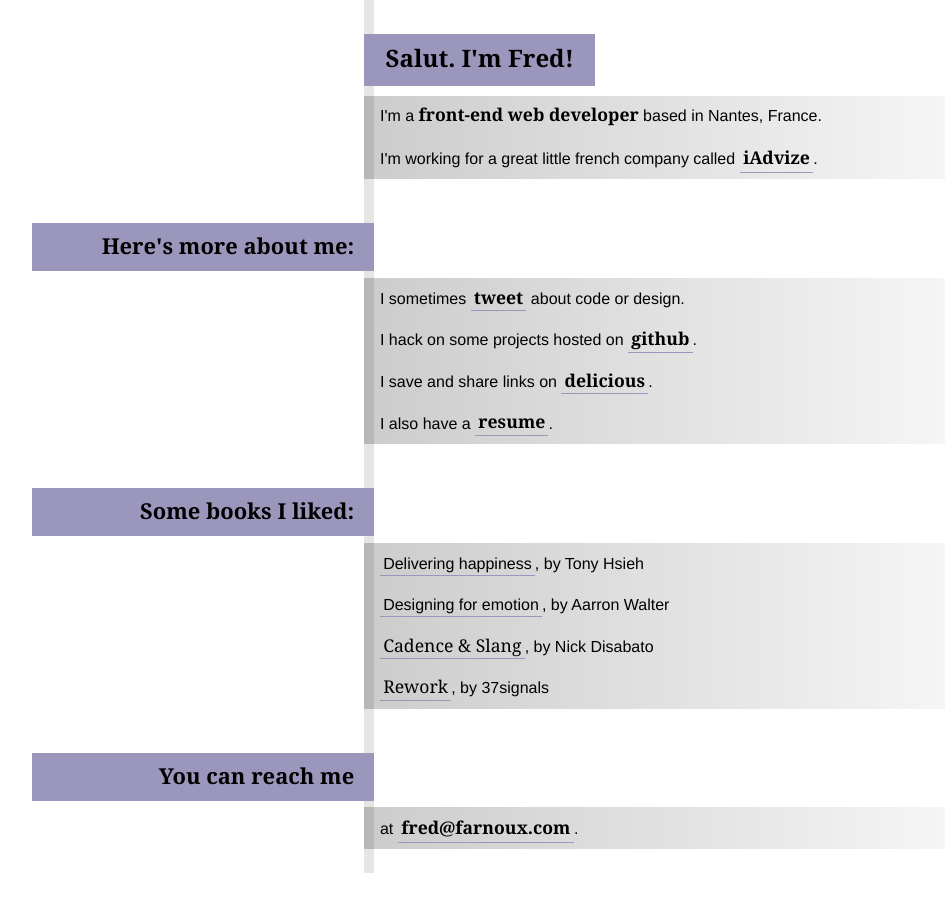
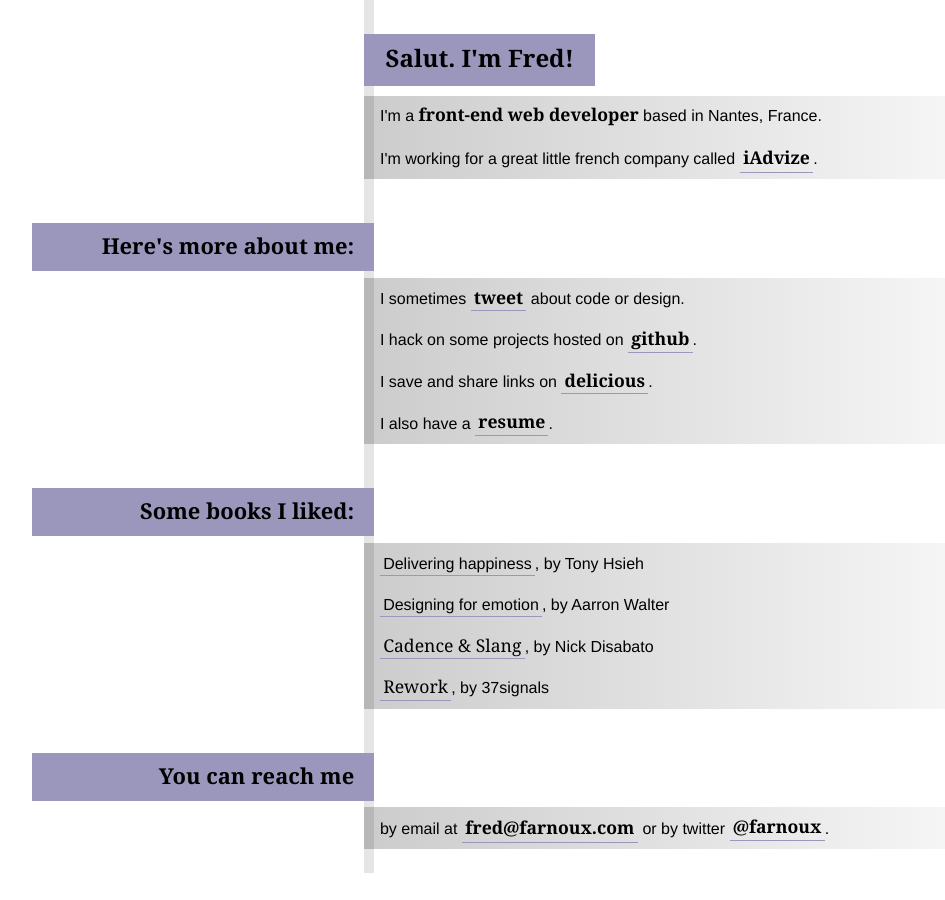
Before and after one commit to farnoux/farnoux.github.com, a Jekyll site: the page built from index.html, in a window 1280 px wide. Shown: the whole page, without its empty margins (115-1060 px from the left). Built offline with Jekyll 4.4.1, drawn with Linux system fonts in a browser that asks for light colours.

Commit message:
Update "contact me".

```diff
--- a/index.html
+++ b/index.html
@@ -25,4 +25,4 @@ title: Fred Arnoux
 </ul>
 
 <h2 class="west">You can reach me</h2>
-<p>at <em class="bold"><a class="email" href="mailto:fred@farnoux.com">fred@farnoux.com</a></em>.</p>
+<p>by email at <em class="bold"><a class="email" href="mailto:fred@farnoux.com">fred@farnoux.com</a></em> or by twitter <a href="https://twitter.com/farnoux"><em class="bold">@farnoux</em></a>.</p>
```
